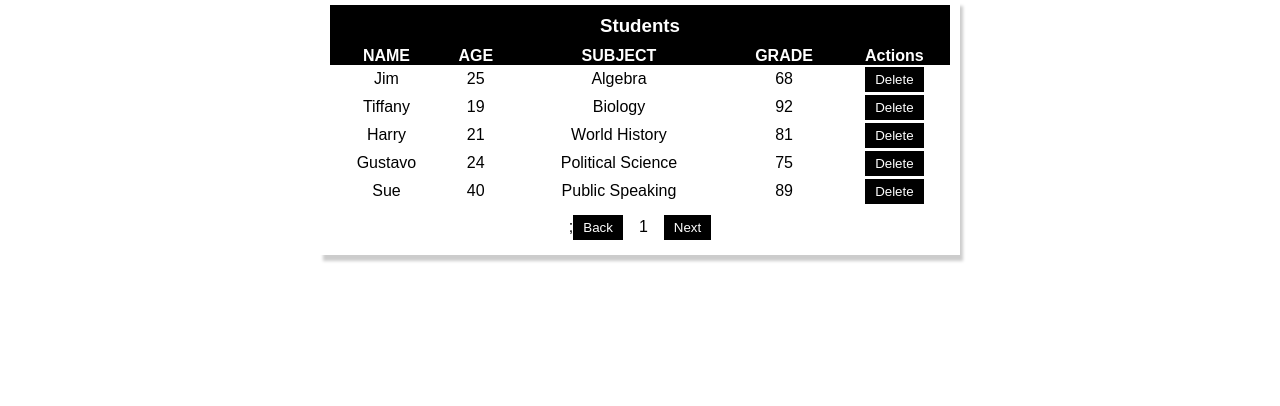
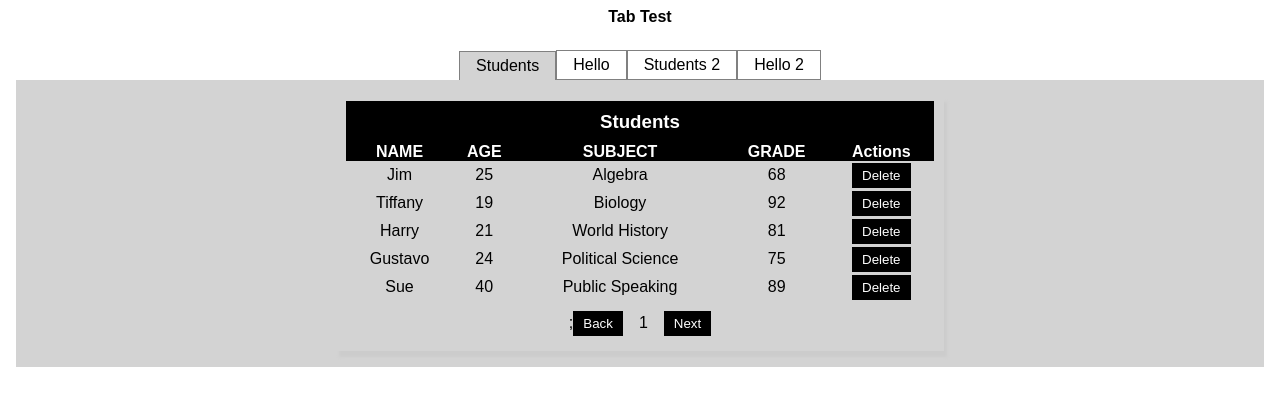
Before and after one commit to fclassvisions/react-components, a React (Create React App) app: page / in a window 1280 px wide. Shown: the top 406 px of the page. Built offline with nearby package versions, Linux system fonts and the light colour scheme.

Commit message:
Added TabView

```diff
--- a/src/App.js
+++ b/src/App.js
@@ -1,6 +1,8 @@
 import React, { Component } from "react";
 import "./App.css";
 import Table from "./components/Table/Table";
+import TabView from "./components/TabView/TabView";
+import ListBox from "./components/ListBox/ListBox";
 
 const COL_NAMES = ["name", "age", "subject", "grade"];
 const LIST = [
@@ -11,17 +13,31 @@ const LIST = [
   { name: "Sue", age: 40, subject: "Public Speaking", grade: 89 },
 ];
 
+const StudentTable = (
+  <Table
+    title="Students"
+    list={LIST}
+    colNames={COL_NAMES}
+    onDelete={(student) => console.log(student)}
+    width="50%"
+  />
+);
+
+const HelloList = <ListBox list={["Hello", "World", "!!!"]} widthPct={40} />;
+
 class App extends Component {
   render() {
     return (
       <div className="App">
         <div className="center">
-          <Table
-            title="Students"
-            list={LIST}
-            colNames={COL_NAMES}
-            onDelete={(student) => console.log(student)}
-            width="50%"
+          <TabView
+            title={"Tab Test"}
+            tabs={[
+              { name: "Students", content: StudentTable },
+              { name: "Hello", content: HelloList },
+              { name: "Students 2", content: StudentTable },
+              { name: "Hello 2", content: HelloList },
+            ]}
           />
         </div>
       </div>
--- /dev/null
+++ b/src/components/TabView/TabView.css
@@ -0,0 +1,40 @@
+.TabView {
+  width: 100%;
+}
+
+.TabView .title {
+  font-weight: bold;
+  padding: 0.5em;
+}
+
+.TabView .body {
+  padding: 1em;
+}
+
+.TabView .tabs {
+  display: flex;
+  justify-content: center;
+  align-items: center;
+}
+
+.TabView .tabs .tab {
+  padding: 5px 1em;
+  border: 1px solid gray;
+}
+
+.TabView .tabs .active-tab {
+  padding: 5px 1em;
+  border-left: 1px solid gray;
+  border-top: 1px solid gray;
+  border-right: 1px solid gray;
+  background-color: lightgray;
+}
+
+.TabView .content {
+  display: flex;
+  flex-direction: column;
+  justify-content: center;
+  align-items: center;
+  padding: 1em;
+  background-color: lightgrey;
+}
--- /dev/null
+++ b/src/components/TabView/TabView.js
@@ -0,0 +1,38 @@
+import React, { useState } from "react";
+import "./TabView.css";
+
+function TabView({ title, tabs = {} }) {
+  const [activeTabIndex, setActiveTabIndex] = useState(0);
+
+  const activateTab = (index) => {
+    setActiveTabIndex(index);
+  };
+
+  return (
+    <div className="TabView">
+      {title && <h4 className="title">{title}</h4>}
+      <div className="body">
+        {Object.keys(tabs).length === 0 ? (
+          <div>No Tabs</div>
+        ) : (
+          <div>
+            <div className="tabs">
+              {tabs.map((tab, index) => (
+                <label
+                  key={index}
+                  className={index === activeTabIndex ? "active-tab" : "tab"}
+                  onClick={() => activateTab(index)}
+                >
+                  {tab.name}
+                </label>
+              ))}
+            </div>
+            <div className="content">{tabs[activeTabIndex].content}</div>
+          </div>
+        )}
+      </div>
+    </div>
+  );
+}
+
+export default TabView;
```
